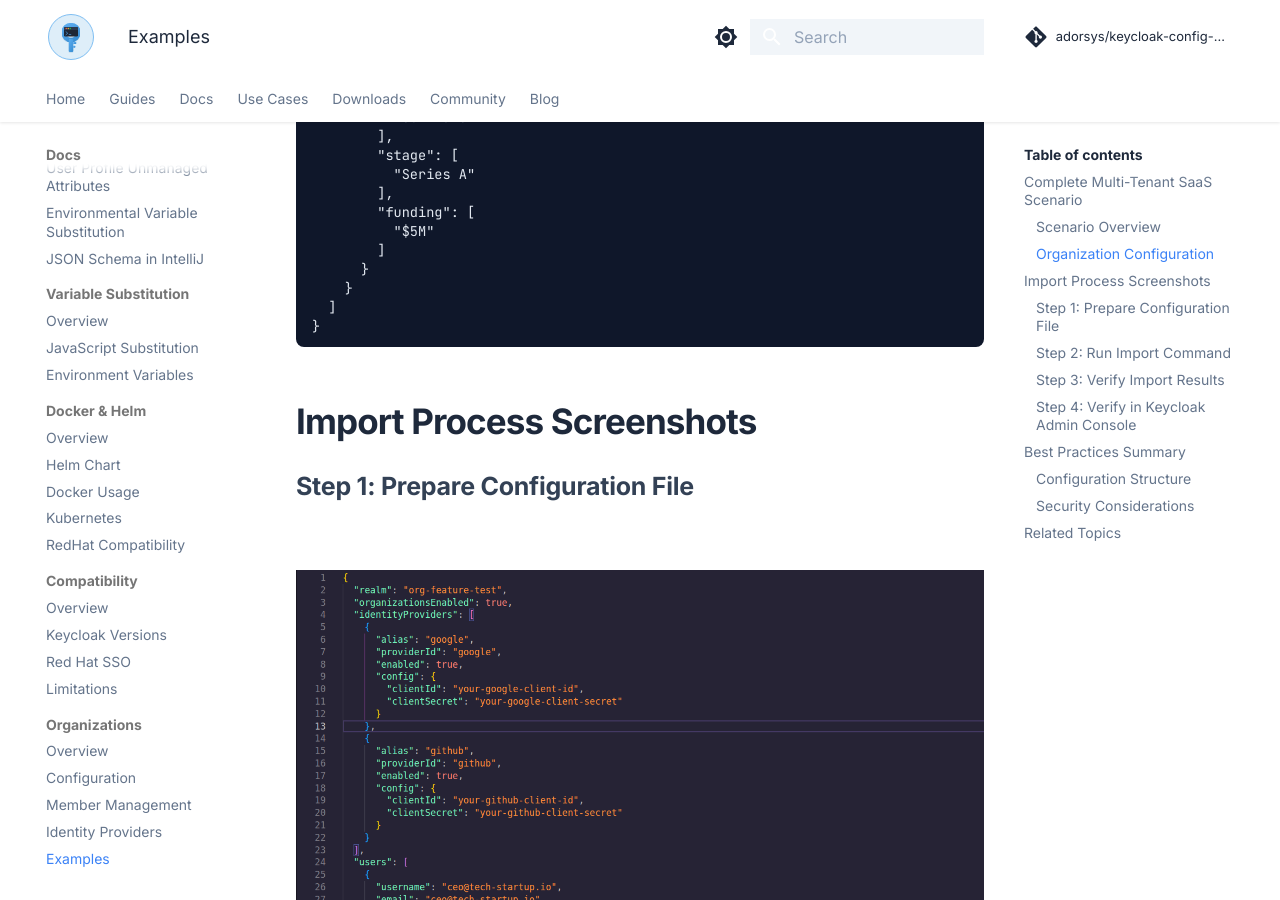
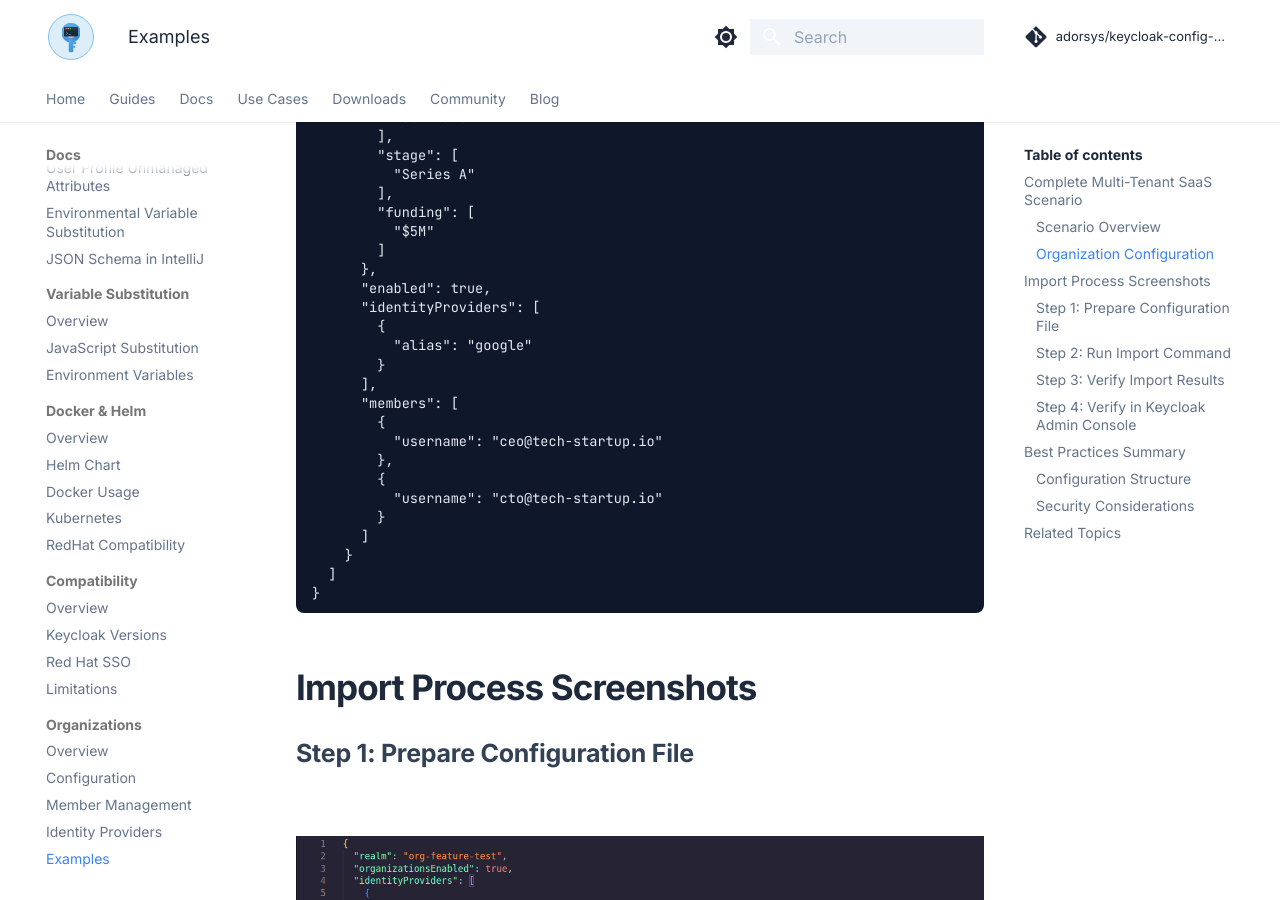
Before and after one commit to adorsys/keycloak-config-cli, an MkDocs documentation site: the page built from docs/organizations/examples.md, in a window 1280 px wide and 900 px high, scrolled down 2939 px. Built offline with MkDocs 1.6.1 and Material for MkDocs 9.7.7, drawn with Linux system fonts in a browser that asks for light colours; comment, search, counter and statistics services are not loaded.

Commit message:
setup idp for both organization

```diff
--- a/docs/organizations/examples.md
+++ b/docs/organizations/examples.md
@@ -145,7 +145,21 @@
         "funding": [
           "$5M"
         ]
-      }
+      },
+      "enabled": true,
+      "identityProviders": [
+        {
+          "alias": "google"
+        }
+      ],
+      "members": [
+        {
+          "username": "ceo@tech-startup.io"
+        },
+        {
+          "username": "cto@tech-startup.io"
+        }
+      ]
     }
   ]
 }
```
Also changed, not shown: 1 other file.
